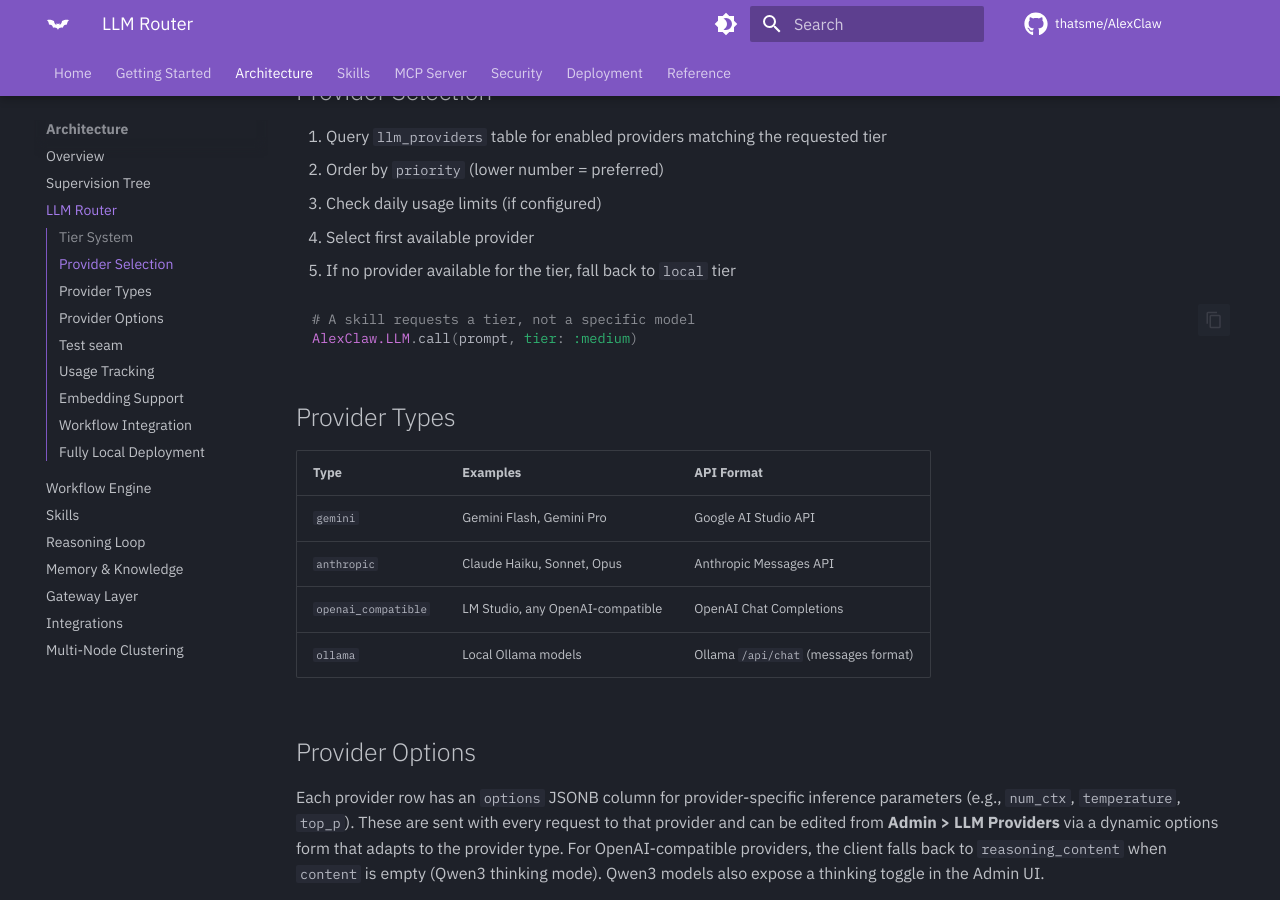
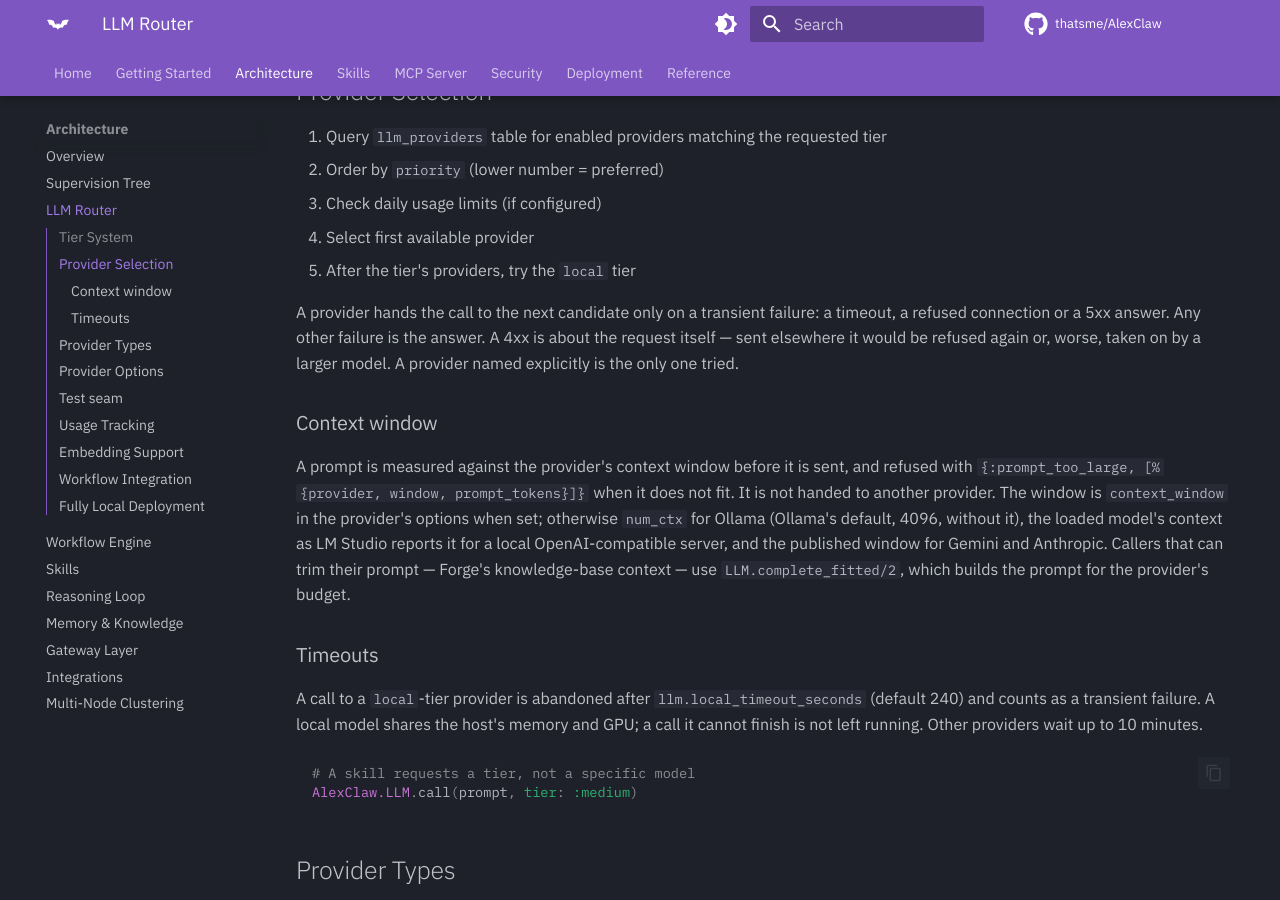
Before and after one commit to thatsme/AlexClaw, an MkDocs documentation site: the page built from docs/architecture/llm-router.md, in a window 1280 px wide and 900 px high, scrolled down 623 px. Built offline with MkDocs 1.6.1 and Material for MkDocs 9.7.7, drawn with Linux system fonts in a browser that asks for light colours; comment, search, counter and statistics services are not loaded; some of the changed text lies outside the part shown.

Commit message:
fix(llm): local calls are bounded — window checked first, a per-call timeout, fallback only on transient failures
A Forge retry loop sent repair prompts of ~8,200 tokens to LM Studio's
8,192-token window. Each 400 was handed to the next local provider, so
two model servers stayed loaded for twenty minutes until the host ran
out of wired memory and had to be powered off.

A prompt is now measured against the provider's window before it is
sent (AlexClaw.LLM.Window): num_ctx for Ollama, the loaded context LM
Studio reports for a local OpenAI-compatible server, context_window
when set. One that does not fit is refused with the window and its
size, and not handed on. LLM.complete_fitted/2 builds a prompt for the
provider's budget.

Only a timeout, a refused connection or a 5xx hands a call to the next
provider; a 4xx is the answer. A call to a local-tier provider is
abandoned after llm.local_timeout_seconds (default 240).

````diff
--- a/docs/architecture/llm-router.md
+++ b/docs/architecture/llm-router.md
@@ -17,7 +17,32 @@ Every LLM call in AlexClaw declares a **tier requirement**. The router selects t
 2. Order by `priority` (lower number = preferred)
 3. Check daily usage limits (if configured)
 4. Select first available provider
-5. If no provider available for the tier, fall back to `local` tier
+5. After the tier's providers, try the `local` tier
+
+A provider hands the call to the next candidate only on a transient failure:
+a timeout, a refused connection or a 5xx answer. Any other failure is the
+answer. A 4xx is about the request itself — sent elsewhere it would be refused
+again or, worse, taken on by a larger model. A provider named explicitly is
+the only one tried.
+
+### Context window
+
+A prompt is measured against the provider's context window before it is sent,
+and refused with `{:prompt_too_large, [%{provider, window, prompt_tokens}]}`
+when it does not fit. It is not handed to another provider. The window is
+`context_window` in the provider's options when set; otherwise `num_ctx` for
+Ollama (Ollama's default, 4096, without it), the loaded model's context as
+LM Studio reports it for a local OpenAI-compatible server, and the published
+window for Gemini and Anthropic. Callers that can trim their prompt —
+Forge's knowledge-base context — use `LLM.complete_fitted/2`, which builds the
+prompt for the provider's budget.
+
+### Timeouts
+
+A call to a `local`-tier provider is abandoned after
+`llm.local_timeout_seconds` (default 240) and counts as a transient failure.
+A local model shares the host's memory and GPU; a call it cannot finish is not
+left running. Other providers wait up to 10 minutes.
 
 ```elixir
 # A skill requests a tier, not a specific model
@@ -74,4 +99,4 @@ LLM provider selection can be configured at three levels (most specific wins):
 
 ## Fully Local Deployment
 
-A deployment with no cloud API keys is supported. Enable a local provider (Ollama or LM Studio) and all tiers fall back to it. Zero external API calls.
+A deployment with no cloud API keys is supported. Enable a local provider (Ollama or LM Studio) and every tier reaches it. Zero external API calls.
````
Also changed, not shown: README.md (+1 -1 lines), 14 other files.
